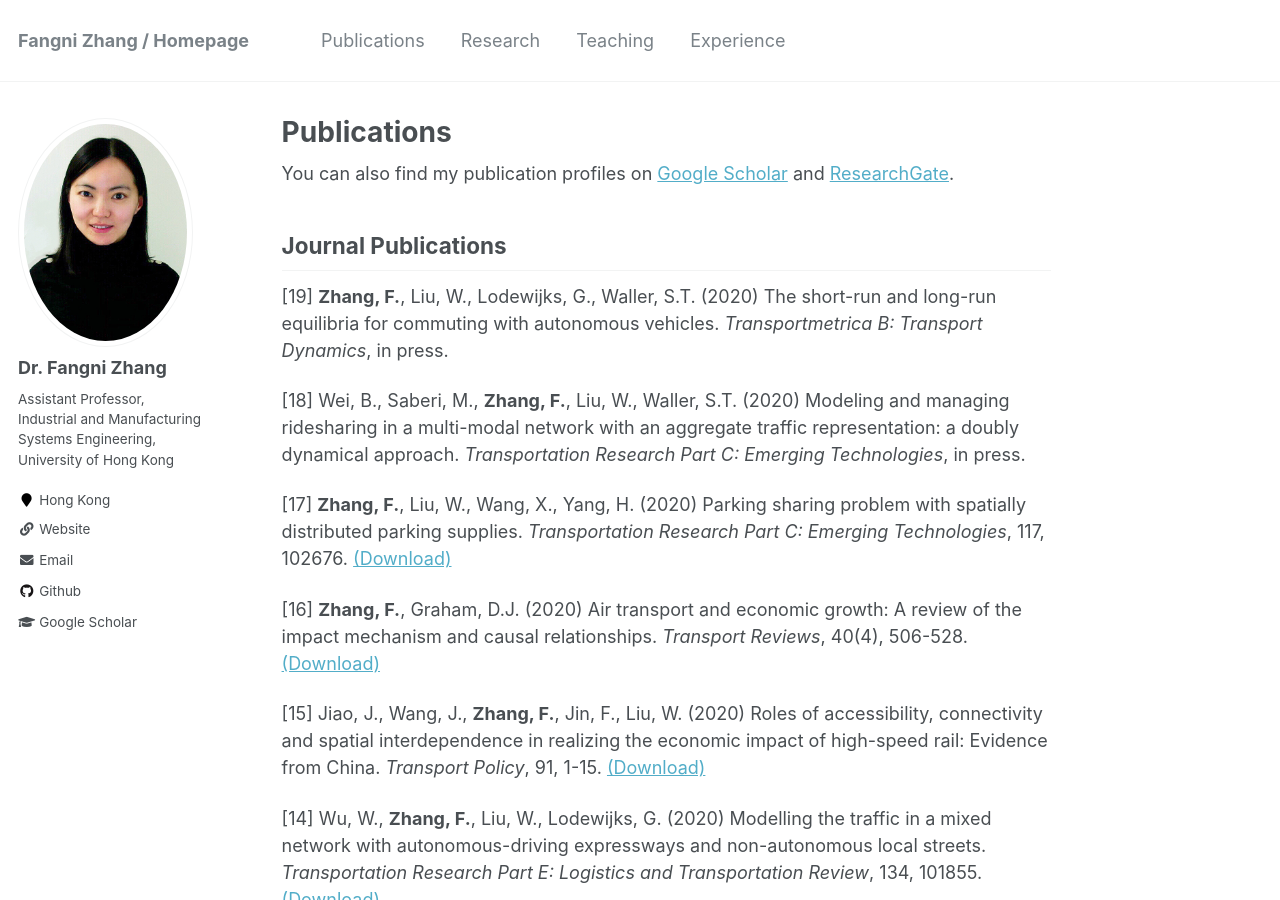
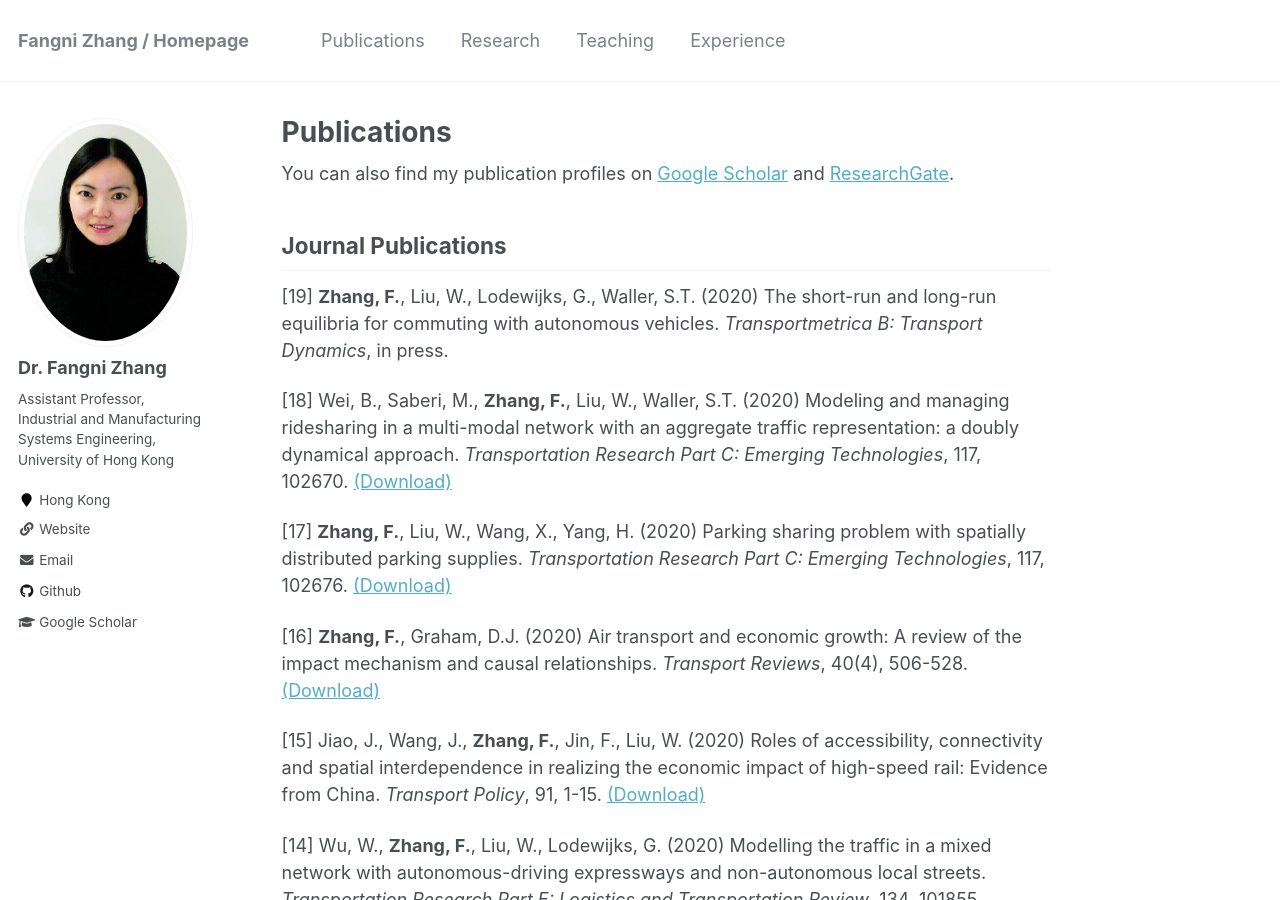
Before and after one commit to fangnizhang/fangnizhang.github.io, a Jekyll site: the page built from _pages/publications.md, in a window 1280 px wide and 900 px high. Built offline with Jekyll 4.4.1, drawn with Linux system fonts in a browser that asks for light colours.

Commit message:
Update publications.md

```diff
--- a/_pages/publications.md
+++ b/_pages/publications.md
@@ -20,7 +20,7 @@ Journal Publications
 ----------
 [19] **Zhang, F.**, Liu, W., Lodewijks, G., Waller, S.T. (2020) The short-run and long-run equilibria for commuting with autonomous vehicles. *Transportmetrica B: Transport Dynamics*, in press.
 
-[18] Wei, B., Saberi, M., **Zhang, F.**, Liu, W., Waller, S.T. (2020) Modeling and managing ridesharing in a multi-modal network with an aggregate traffic representation: a doubly dynamical approach. *Transportation Research Part C: Emerging Technologies*, in press.
+[18] Wei, B., Saberi, M., **Zhang, F.**, Liu, W., Waller, S.T. (2020) Modeling and managing ridesharing in a multi-modal network with an aggregate traffic representation: a doubly dynamical approach. *Transportation Research Part C: Emerging Technologies*, 117, 102670. [(Download)](https://doi.org/10.1016/j.trc.2020.102670)
 
 [17] **Zhang, F.**, Liu, W., Wang, X., Yang, H. (2020) Parking sharing problem with spatially distributed parking supplies. *Transportation Research Part C: Emerging Technologies*, 117, 102676. [(Download)](https://doi.org/10.1016/j.trc.2020.102676)
 
```
